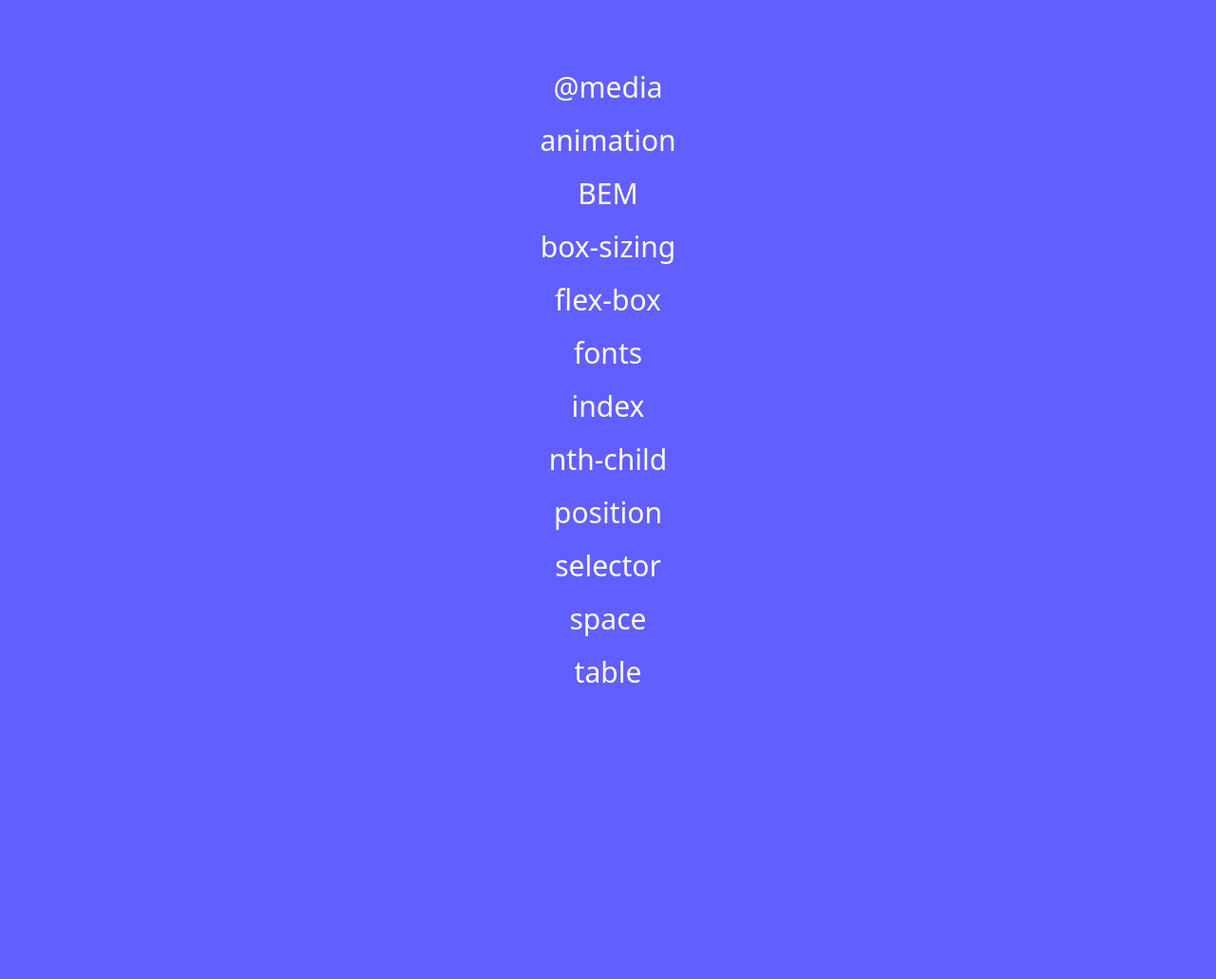
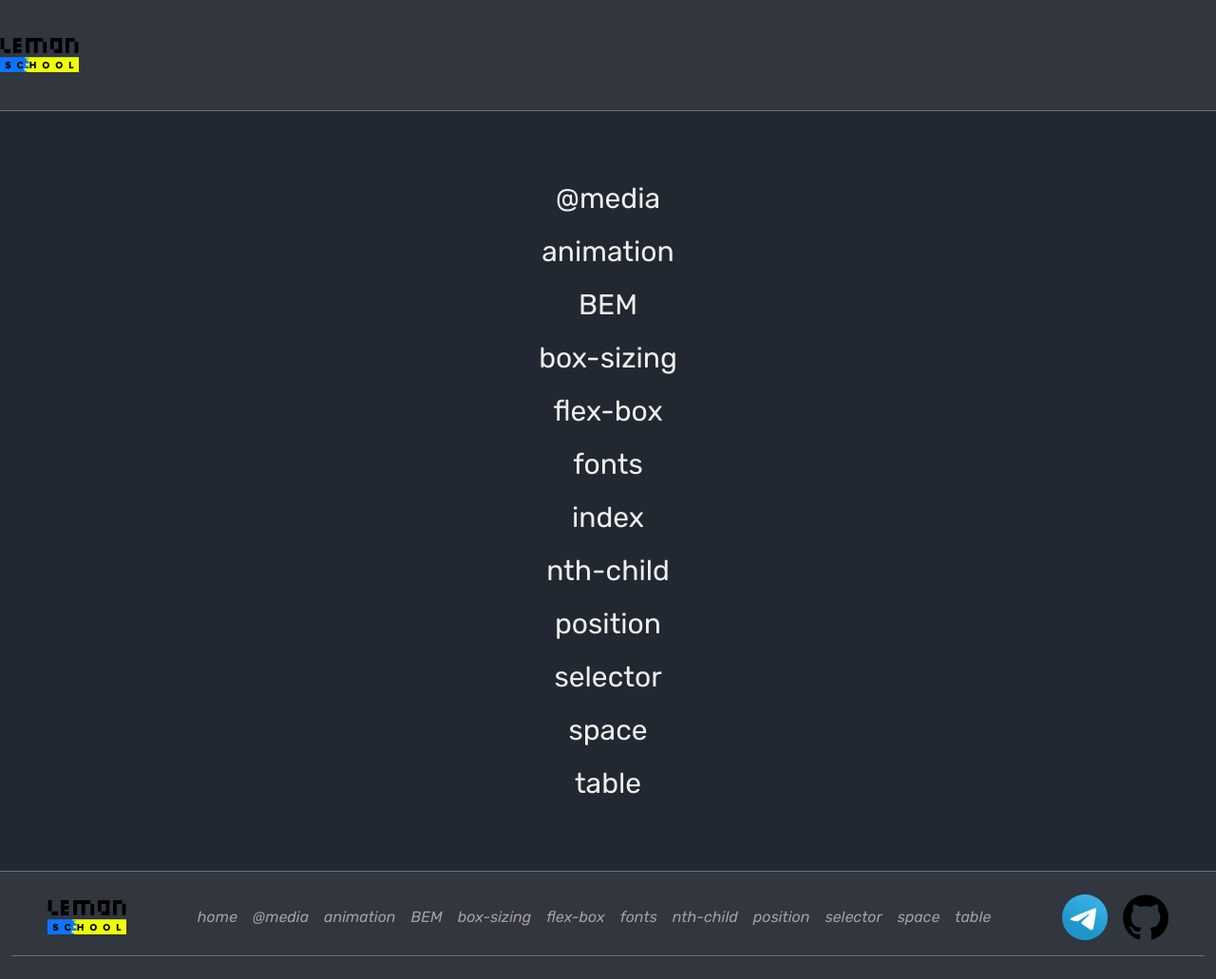
Before and after one commit to sKirillDev/dev-LemonSchool, a website built with Vite: page nav.html in a window 1280 px wide. Shown: the whole page at 95% size. Before the commit the page ends 800 px from the top, so only its background shows below. Built offline with nearby package versions, Linux system fonts and the light colour scheme.

Commit message:
feat: created box-sizing page

```diff
--- /dev/null
+++ b/box-sizing.html
@@ -0,0 +1,39 @@
+<!doctype html>
+<html lang="en">
+
+<head>
+  <meta charset="UTF-8" />
+  <link rel="icon" type="image/svg+xml" href="/vite.svg" />
+  <meta name="viewport" content="width=device-width, initial-scale=1.0" />
+  <link href="/src/style.css" rel="stylesheet">
+  <title>box-sizing</title>
+</head>
+
+<body class="bg-stone">
+    {{> header logo='logo.svg'}}
+    {{> page-title title='Box-sizing'}}
+    <section class="bg-neutral mb-15 lg:mb-24 pt-12 lg:pt-18 pb-16 lg:pb-24">
+      <div class="container mx-auto px-3">
+        <h2 class="font-semibold text-cyan text-3xl pt-3 pb-8">border-box</h2>
+        <p class="text-xl italic mb-4">Властивості width і height включають в себе значення полів і кордонів, але не відступів (margin). Ця модель використовується браузером Internet Exporer в режимі сумісності.<span class="text-xs not-italic text-stone-400"> Джерело: https://css.in.ua/</span></p>
+        <div class="box-border size-56 border-2 border-cyan text-white p-10 text-2xl flex justify-center items-center">
+          border-box
+        </div>
+      </div>
+    </section>
+
+    <section class="bg-neutral mb-15 lg:mb-24 pt-12 lg:pt-18 pb-16 lg:pb-24">
+      <div class="container mx-auto px-3">
+        <h2 class="font-semibold text-cyan text-3xl pt-3 pb-8">content-box</h2>
+        <p class="text-xl italic mb-4">Грунтується на стандартах CSS, при цьому властивості width і height задають ширину і висоту контенту і не включають в себе значення відступів, полів і кордонів.<span class="text-xs not-italic text-stone-400"> Джерело: https://css.in.ua/</span></p>
+        <div class="box-content size-56 border-2 border-cyan text-white p-10 text-2xl flex justify-center items-center">
+          content-box
+        </div>
+      </div>
+    </section>
+  {{> footer}}
+
+  <a href="nav.html" class="fixed left-6 bottom-6 bg-pink-400 text-white text-lg  py-2.25 px-5.75 rounded-full hover:bg-pink-500">nav</a>
+</body>
+
+</html>
--- a/index.html
+++ b/index.html
@@ -6,12 +6,13 @@
   <link rel="icon" type="image/svg+xml" href="/vite.svg" />
   <meta name="viewport" content="width=device-width, initial-scale=1.0" />
   <link href="/src/style.css" rel="stylesheet">
-  <title>Vite App</title>
+  <title>LemonSchool</title>
 </head>
 
-<body class="bg-stone-800">
-  <a href="nav.html">nav</a>
-  <script type="module" src="/src/main.js"></script>
+<body class="bg-stone">
+  {{> header logo='logo.svg'}}
+  {{> page-title title='Example' subtitle='subtitle'}}
+  {{> footer}}
 </body>
 
 </html>
--- a/nav.html
+++ b/nav.html
@@ -6,25 +6,26 @@
   <link rel="icon" type="image/svg+xml" href="/vite.svg" />
   <meta name="viewport" content="width=device-width, initial-scale=1.0" />
   <link href="/src/style.css" rel="stylesheet">
-  <title>Vite App</title>
+  <title>nav</title>
 </head>
 
-<body class="bg-indigo-500">
+<body class="bg-stone">
+  {{> header logo='logo.svg'}}
   <nav class="flex flex-col justify-center items-center gap-5 min-h-screen">
-    <a href="@media.html" class="text-white text-2xl md:text-3xl hover:text-amber-300">@media</a>
-    <a href="animation.html" class="text-white text-2xl md:text-3xl hover:text-amber-300">animation</a>
-    <a href="BEM.html" class="text-white text-2xl md:text-3xl hover:text-amber-300">BEM</a>
-    <a href="box-sizing.html" class="text-white text-2xl md:text-3xl hover:text-amber-300">box-sizing</a>
-    <a href="flex-box.html" class="text-white text-2xl md:text-3xl hover:text-amber-300">flex-box</a>
-    <a href="fonts.html" class="text-white text-2xl md:text-3xl hover:text-amber-300">fonts</a>
-    <a href="index.html" class="text-white text-2xl md:text-3xl hover:text-amber-300">index</a>
-    <a href="nth-child.html" class="text-white text-2xl md:text-3xl hover:text-amber-300">nth-child</a>
-    <a href="position.html" class="text-white text-2xl md:text-3xl hover:text-amber-300">position</a>
-    <a href="selector.html" class="text-white text-2xl md:text-3xl hover:text-amber-300">selector</a>
-    <a href="space.html" class="text-white text-2xl md:text-3xl hover:text-amber-300">space</a>
-    <a href="table.html" class="text-white text-2xl md:text-3xl hover:text-amber-300">table</a>
+    <a href="@media.html" class="text-white text-2xl md:text-3xl hover:text-cyan">@media</a>
+    <a href="animation.html" class="text-white text-2xl md:text-3xl hover:text-cyan">animation</a>
+    <a href="BEM.html" class="text-white text-2xl md:text-3xl hover:text-cyan">BEM</a>
+    <a href="box-sizing.html" class="text-white text-2xl md:text-3xl hover:text-cyan">box-sizing</a>
+    <a href="flex-box.html" class="text-white text-2xl md:text-3xl hover:text-cyan">flex-box</a>
+    <a href="fonts.html" class="text-white text-2xl md:text-3xl hover:text-cyan">fonts</a>
+    <a href="index.html" class="text-white text-2xl md:text-3xl hover:text-cyan">index</a>
+    <a href="nth-child.html" class="text-white text-2xl md:text-3xl hover:text-cyan">nth-child</a>
+    <a href="position.html" class="text-white text-2xl md:text-3xl hover:text-cyan">position</a>
+    <a href="selector.html" class="text-white text-2xl md:text-3xl hover:text-cyan">selector</a>
+    <a href="space.html" class="text-white text-2xl md:text-3xl hover:text-cyan">space</a>
+    <a href="table.html" class="text-white text-2xl md:text-3xl hover:text-cyan">table</a>
   </nav>
-  <script type="module" src="/src/main.js"></script>
+  {{> footer}}
 </body>
 
 </html>
--- a/src/partials/footer.html
+++ b/src/partials/footer.html
@@ -0,0 +1,32 @@
+</main>
+<footer class="bg-neutral mt-auto border-t-1 border-t-gray-500">
+    <div class="container mx-auto px-3 flex gap-4 flex-col py-6">
+        <address class="flex flex-row justify-around items-center">
+            <img src="../../public/logo.svg" alt="logo">
+            <nav class="flex flex-row gap-4">
+                <a href="index.html" class="hidden xl:inline text-stone-400 hover:text-cyan">home</a>
+                <a href="@media.html" class="hidden xl:inline text-stone-400 hover:text-cyan cursor-not-allowed">@media</a>
+                <a href="animation.html" class="hidden xl:inline text-stone-400 hover:text-cyan cursor-not-allowed">animation</a>
+                <a href="BEM.html" class="hidden xl:inline text-stone-400 hover:text-cyan cursor-not-allowed">BEM</a>
+                <a href="box-sizing.html" class="hidden xl:inline text-stone-400 hover:text-cyan">box-sizing</a>
+                <a href="flex-box.html" class="hidden xl:inline text-stone-400 hover:text-cyan cursor-not-allowed">flex-box</a>
+                <a href="fonts.html" class="hidden xl:inline text-stone-400 hover:text-cyan cursor-not-allowed">fonts</a>
+                <a href="nth-child.html" class="hidden xl:inline text-stone-400 hover:text-cyan cursor-not-allowed">nth-child</a>
+                <a href="position.html" class="hidden xl:inline text-stone-400 hover:text-cyan cursor-not-allowed">position</a>
+                <a href="selector.html" class="hidden xl:inline text-stone-400 hover:text-cyan cursor-not-allowed">selector</a>
+                <a href="space.html" class="hidden xl:inline text-stone-400 hover:text-cyan cursor-not-allowed">space</a>
+                <a href="table.html" class="hidden xl:inline text-stone-400 hover:text-cyan cursor-not-allowed">table</a>
+            </nav>
+            <div class="flex flex-row gap-4">
+                <a href="https://t.me/kiriwllqx" target="_blank">
+                    <img src="../../public/telegram-logo.svg" class="h-12 w-12" alt="Telegram">
+                </a>
+                <a href="https://github.com/sKirillDev" target="_blank">
+                    <img src="../../public/github-logo.svg" class="h-12 w-12" alt="GitHub">
+                </a>
+            </div>
+        </address>
+        <hr class="w-full border-gray-500">
+    </div>
+</footer>
+<script type="module" src="/src/main.js"></script>
--- a/src/partials/header.html
+++ b/src/partials/header.html
@@ -0,0 +1,6 @@
+<header class="py-10 bg-neutral border-b-1 border-b-gray-500">
+    <div class="container mx-auto">
+        <img src="{{logo}}" alt="logo">
+    </div>
+</header>
+<main>
--- /dev/null
+++ b/src/partials/page-title.html
@@ -0,0 +1,2 @@
+<h1 class="container mx-auto font-semibold text-cyan text-4xl lg:text-7xl mt-8 lg:mt-14 mb-14 lg:mb-28">{{title}}</h1>
+<p>{{subtitle}}</p>
--- a/src/style.css
+++ b/src/style.css
@@ -1,8 +1,25 @@
+@import url('https://fonts.googleapis.com/css2?family=Rubik:ital,wght@0,300..900;1,300..900&display=swap');
 @import "tailwindcss";
 
 @theme {
     --color-stone: #222831;
     --color-neutral: #31363F;
     --color-cyan: #76ABAE;
-    --color-brand: #EEEEEE;
+    --color-white: #EEEEEE;
+
+    --font-rubik: "Rubik";
 }
+
+@layer components {
+    body {
+        font-family: var(--font-rubik);
+        display: flex;
+        flex-direction: column;
+        min-height: 100vh;
+        color: var(--color-white);
+    }
+
+    p {
+        color: var(--color-white);
+    }
+}
--- a/template-page.html
+++ b/template-page.html
@@ -10,19 +10,16 @@
 </head>
 
 <body class="bg-stone">
-    <main>
-      <h1 class="font-semibold text-cyan text-4xl lg:text-7xl ml-3 mt-10 lg:mt-14 mb-14 lg:mb-28 max-w-3xs lg:max-w-5xl">Page title</h1>
-      <section class="bg-neutral text-brand mb-15 lg:mb-24 pt-12 lg:pt-18 pb-16 lg:pb-24">
+      {{> header logo='logo.svg'}}
+      {{> page-title title='Example'}}
+      <section class="bg-neutral text-white mb-15 lg:mb-24 pt-12 lg:pt-18 pb-16 lg:pb-24">
         <div class="container mx-auto px-3">
           <h2 class="font-semibold text-cyan text-3xl pt-3 pb-8">Example title</h2>
           <p>Lorem ipsum dolor sit amet, consectetur adipisicing elit. Itaque ea enim, ut facilis recusandae accusamus rem delectus in nesciunt vel.</p>
         </div>
       </section>
-    </main>
-
+    {{> footer}}
     <a href="nav.html" class="fixed left-6 bottom-6 bg-pink-400 text-white text-lg  py-2.25 px-5.75 rounded-full hover:bg-pink-500">nav</a>
-
-  <script type="module" src="/src/main.js"></script>
 </body>
 
 </html>
```
Also changed, not shown: public/github-logo.svg (added), public/logo.svg (added), public/telegram-logo.svg (added).
